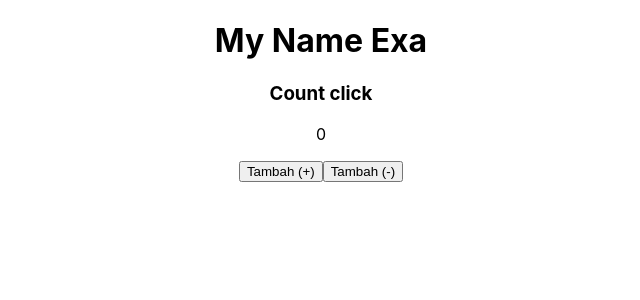
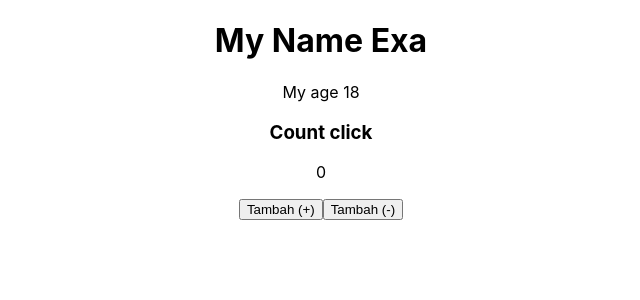
Before and after one commit to exa31/react-eduwork, a React (Create React App) app: page / in a window 1280 px wide. Shown: the top 300 px of the page, without its empty margins (319-959 px from the left). Built offline with nearby package versions, Linux system fonts and the light colour scheme.

Commit message:
add props for name and age

```diff
--- a/src/App.js
+++ b/src/App.js
@@ -5,7 +5,7 @@ import Count from './component/count';
 function App() {
   return (
     <div className="App">
-      <Profile />
+      <Profile name={"Exa"} age={18} />
       <Count />
     </div>
   );
--- a/src/component/index.jsx
+++ b/src/component/index.jsx
@@ -1,7 +1,8 @@
-function Profile() {
+function Profile({ name, age }) {
     return (
         <div>
-            <h1>My Name Exa</h1>
+            <h1>My Name {name}</h1>
+            <p>My age {age}</p>
         </div>
     );
 }
```
